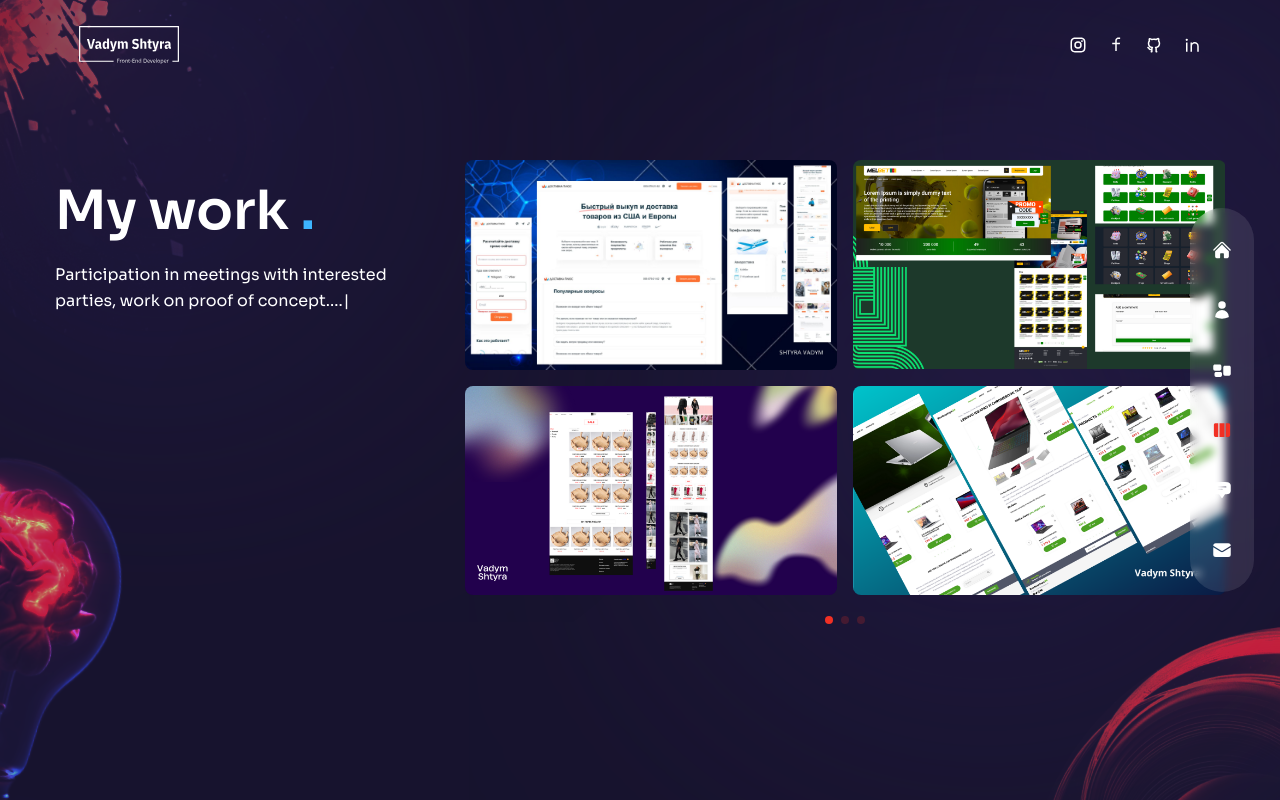
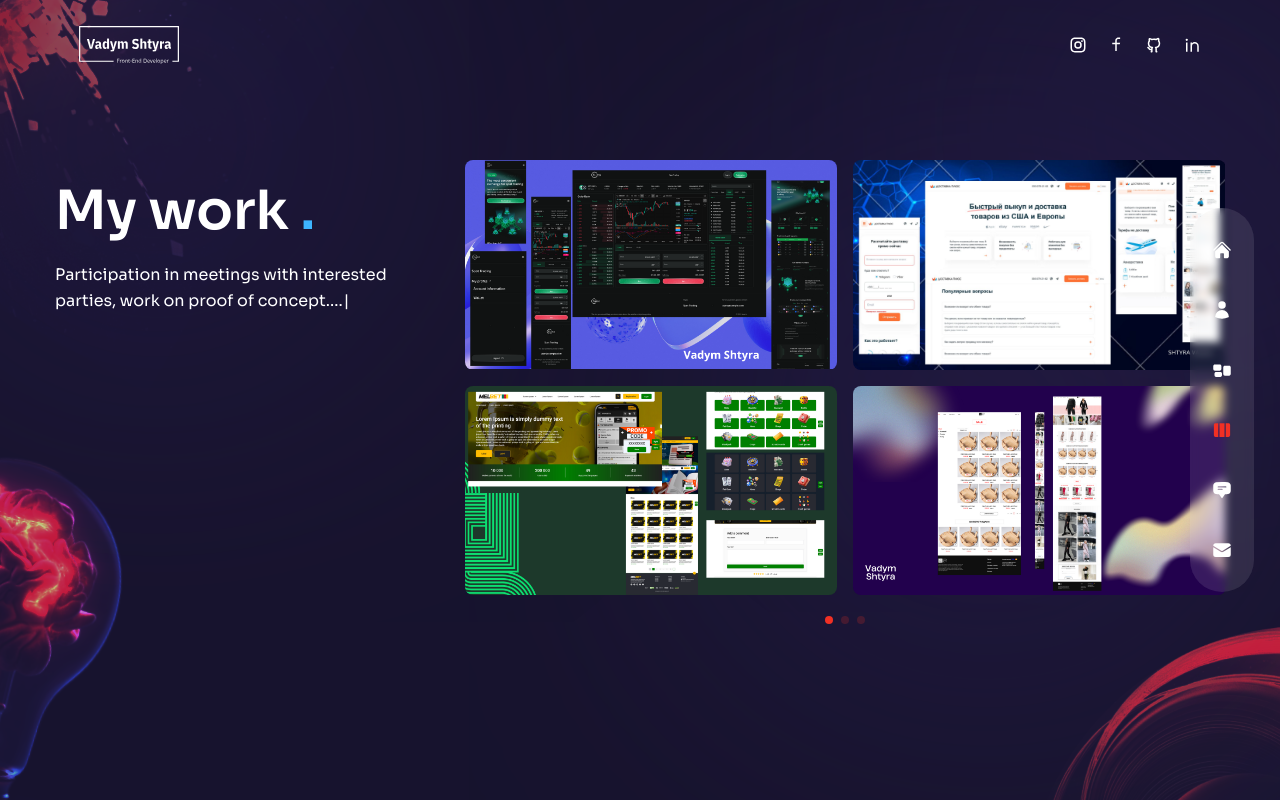
Before and after one commit to Vadym061/Website_portfolio, a Next.js app: page /work in a window 1280 px wide. Built offline with nearby package versions, Linux system fonts and the light colour scheme.

Commit message:
new project

```diff
--- a/components/WorkSlider.js
+++ b/components/WorkSlider.js
@@ -3,6 +3,15 @@ export const workSlides = {
   slides: [
     {
       images: [
+         {
+          title: 'title',
+          path: '/fuex.png',
+          git: 'GitHub',
+          demo: 'Live Demo',
+          linkgit: 'https://github.com/Vadym061/crypto',
+          linklive: 'https://crypto-seven-puce.vercel.app/'
+        },
+
         {
           title: 'title',
           path: '/deliveryPlus.jpg',
@@ -27,7 +36,13 @@ export const workSlides = {
           linkgit: 'https://github.com/Vadym061/ComeSeeAndBuy',
           linklive: 'https://comeseeandbuy12.netlify.app/'
         },
-        {
+
+
+      ],
+    },
+    {
+      images: [
+         {
           title: 'title',
           path: '/BestLaptop.png',
           git: 'GitHub',
@@ -35,12 +50,6 @@ export const workSlides = {
           linkgit: 'https://github.com/DimaTkachenko95/-fe_4_online_final_project_1.git',
           linklive: 'https://best-laptop24.onrender.com/'
         },
-
-
-      ],
-    },
-    {
-      images: [
         {
           title: 'title',
           path: '/kaktus-plants.png',
@@ -49,14 +58,7 @@ export const workSlides = {
           linkgit: 'https://github.com/Vadym061/flowers',
           linklive: 'https://kaktus-plants.netlify.app/'
         },
-        {
-          title: 'title',
-          path: '/Roller.png',
-          git: 'GitHub',
-          demo: 'Live Demo',
-          linkgit: 'https://github.com/Vadym061/Roller.git',
-          linklive: 'https://elaborate-piroshki-f36a5f.netlify.app/'
-        },
+
 
         {
           title: 'title',
@@ -68,17 +70,35 @@ export const workSlides = {
         },
         {
           title: 'title',
+          path: '/spGrunt.png',
+          git: 'GitHub',
+          demo: 'Live Demo',
+          linkgit: 'https://autodiscont.netlify.app/',
+
+        }
+
+
+      ],
+    },
+    {
+      images: [
+        {
+          title: 'title',
           path: "/GiardDisign.png",
           git: 'GitHub',
           demo: 'Live Demo',
           linkgit: 'https://github.com/Vadym061/adRespect',
           linklive: 'https://giarddesignadrespect.netlify.app/'
-        }
+        },
 
-      ],
-    },
-    {
-      images: [
+         {
+          title: 'title',
+          path: '/Roller.png',
+          git: 'GitHub',
+          demo: 'Live Demo',
+          linkgit: 'https://github.com/Vadym061/Roller.git',
+          linklive: 'https://elaborate-piroshki-f36a5f.netlify.app/'
+        },
         {
 
           title: 'title',
@@ -96,6 +116,9 @@ export const workSlides = {
           linkgit: 'https://github.com/Vadym061/Realestate/tree/main/Realestate',
           linklive: 'https://majestic-bunny-b59969.netlify.app/'
         },
+
+      ],
+      images: [
         {
           title: 'title',
           path: '/Forkio.png',
@@ -104,7 +127,6 @@ export const workSlides = {
           linkgit: 'https://github.com/Vadym061/Forkio.git',
           linklive: 'https://comforting-kashata-59afc3.netlify.app/'
         }
-
       ]
     }
   ],
```
Also changed, not shown: public/fuex.png (added), public/spGrunt.png (added).
